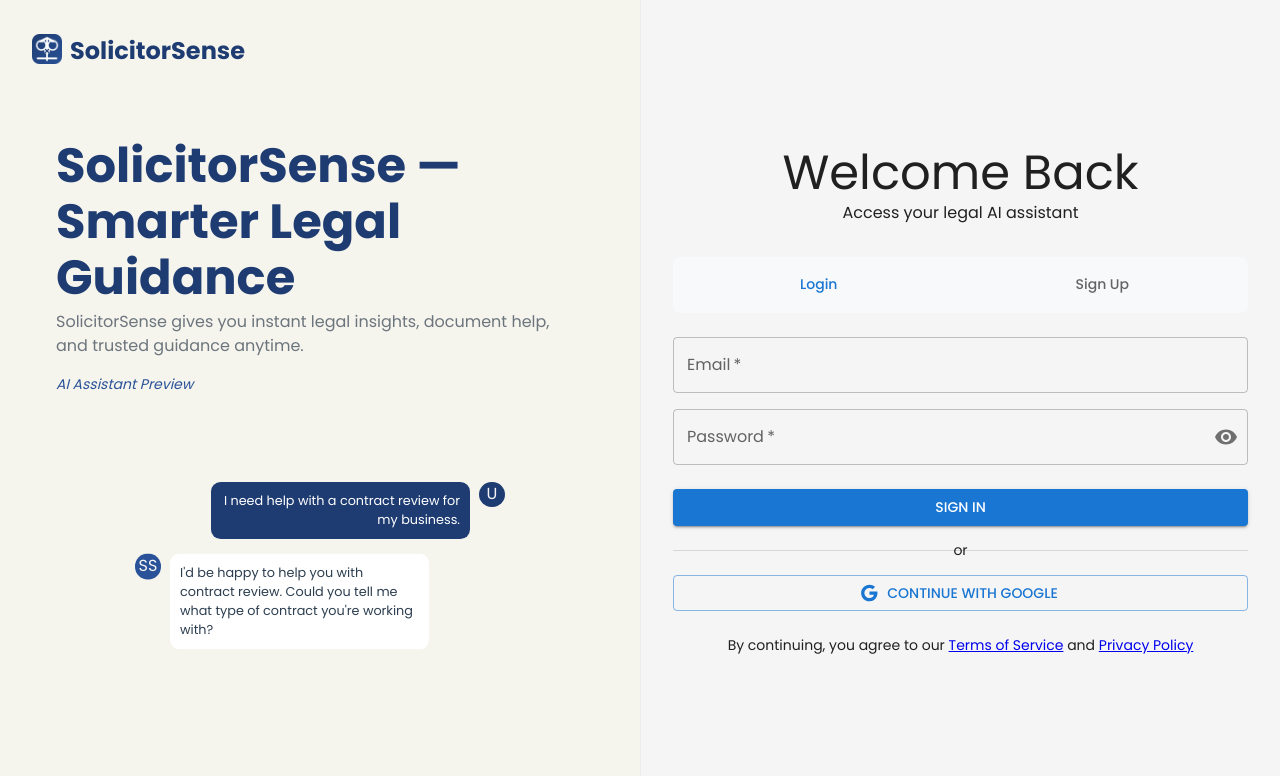
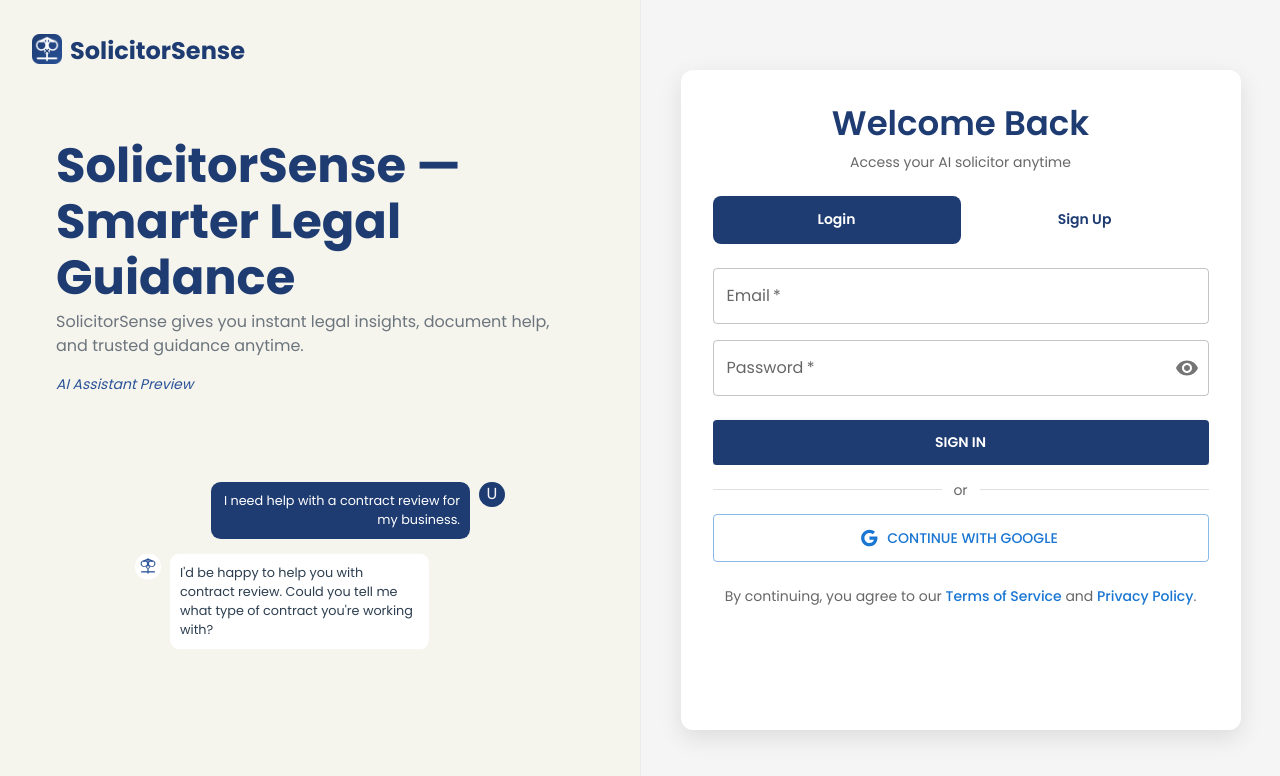
Before and after one commit to a-raheem-salford/SolicitorSense, a Next.js app: page /login in a window 1280 px wide. Shown: the top 776 px of the page. Built offline with nearby package versions, Linux system fonts and the light colour scheme.

Commit message:
authentication pages are done

```diff
--- a/src/app/login/page.js
+++ b/src/app/login/page.js
@@ -52,10 +52,12 @@ export default function LoginPage() {
           xs={12}
           md={6}
           sx={{
+            background: { xs: "#f5f4ed", md: "transparent" },
             height: "100vh",
             borderLeft: { md: "1px solid #e9ecef" },
-            maxWidth: "50vw",
-            minWidth: "50vw",
+            width: { xs: "100vw", md: "50vw" },
+            maxWidth: { xs: "100vw", md: "50vw" },
+            minWidth: { xs: "100vw", md: "50vw" },
           }}
         >
           <AuthForm />
--- a/src/components/auth/AuthForm.js
+++ b/src/components/auth/AuthForm.js
@@ -1,110 +1,195 @@
-'use client';
+"use client";
 
-import React, { useState } from 'react';
+import React, { useState } from "react";
 import {
   Box,
+  Paper,
   Typography,
-  TextField,
-  Button,
   Tabs,
   Tab,
+  TextField,
+  InputAdornment,
+  IconButton,
+  Button,
   Divider,
-  Paper,
-  InputAdornment,
-  IconButton
-} from '@mui/material';
-import { Visibility, VisibilityOff, Google } from '@mui/icons-material';
+} from "@mui/material";
+import { Visibility, VisibilityOff, Google } from "@mui/icons-material";
+import Image from "next/image";
+import { useAuth } from "@/context/AuthContext";
 
 export default function AuthForm() {
+  const { login } = useAuth();
   const [tabValue, setTabValue] = useState(0);
   const [showPassword, setShowPassword] = useState(false);
-  const [loginForm, setLoginForm] = useState({ email: '', password: '' });
-  const [signupForm, setSignupForm] = useState({ name: '', email: '', password: '' });
+  const [loginForm, setLoginForm] = useState({ email: "", password: "" });
+  const [signupForm, setSignupForm] = useState({
+    name: "",
+    email: "",
+    password: "",
+  });
 
   const handleTabChange = (_, newValue) => setTabValue(newValue);
 
   const handleLogin = (e) => {
     e.preventDefault();
-    console.log('Login:', loginForm);
+    const { email, password } = loginForm;
+
+    console.log("Login:", loginForm);
+    login(email, password);
   };
 
   const handleSignup = (e) => {
     e.preventDefault();
-    console.log('Signup:', signupForm);
+    console.log("Signup:", signupForm);
   };
 
   return (
     <Box
       sx={{
-        height: '100%',
-        display: 'flex',
-        flexDirection: 'column',
-        justifyContent: 'center',
-        p: 4
+        height: "100%",
+        display: "flex",
+        flexDirection: "column",
+        justifyContent: "center",
+        alignItems: "center",
+        p: 2,
       }}
     >
-      <Box sx={{ textAlign: 'center', mb: 4 }}>
-        <Typography variant="h3">{tabValue === 0 ? 'Welcome Back' : 'Get Started'}</Typography>
-        <Typography variant="body1">
-          {tabValue === 0 ? 'Access your legal AI assistant' : 'Create your account'}
+      <Box
+        sx={{
+          display: { xs: "flex", md: "none" },
+          alignItems: "center",
+          mb: 4,
+        }}
+      >
+        <Image src={"/logo.png"} alt="logo" width={30} height={30} />
+        <Typography
+          variant="h4"
+          color="#1e3c72"
+          fontWeight={"bold"}
+          fontSize={"1.5rem"}
+          marginTop={"4px"}
+          ml={1}
+        >
+          SolicitorSense
+        </Typography>
+      </Box>
+      <Paper
+        elevation={4}
+        sx={{
+          width: "100%",
+          maxWidth: 560,
+          minHeight: 660,
+          p: 4,
+          borderRadius: 3,
+          boxShadow: "0 8px 24px rgba(0,0,0,0.1)",
+        }}
+      >
+        <Box sx={{ textAlign: "center", mb: 3 }}>
+          <Typography
+            variant="h4"
+            sx={{ fontWeight: 600, mb: 1, color: "#1e3c72" }}
+          >
+            {tabValue === 0 ? "Welcome Back" : "Create Account"}
+          </Typography>
+          <Typography variant="body2" sx={{ color: "text.secondary" }}>
+            {tabValue === 0
+              ? "Access your AI solicitor anytime"
+              : "Sign up to start your legal journey"}
           </Typography>
         </Box>
 
-      <Paper elevation={0} sx={{ backgroundColor: '#f8f9fa', borderRadius: 2, p: 0.5, mb: 3 }}>
         <Tabs
           value={tabValue}
           onChange={handleTabChange}
           variant="fullWidth"
           sx={{
-            '& .MuiTab-root': { textTransform: 'none', fontWeight: 500 },
-            '& .MuiTabs-indicator': { display: 'none' }
+            mb: 3,
+            "& .MuiTab-root": {
+              textTransform: "none",
+              fontWeight: 600,
+              borderRadius: 2,
+              "&.Mui-selected": {
+                bgcolor: "#1e3c72",
+                color: "white",
+              },
+            },
+            "& .MuiTabs-indicator": { display: "none" },
           }}
         >
-          <Tab label="Login" />
-          <Tab label="Sign Up" />
+          <Tab label="Login" sx={{ color: "#1e3c72" }} />
+          <Tab label="Sign Up" sx={{ color: "#1e3c72" }} />
         </Tabs>
-      </Paper>
 
         {tabValue === 0 && (
-        <Box component="form" onSubmit={handleLogin}>
+          <Box
+            component="form"
+            onSubmit={handleLogin}
+            sx={{
+              overflow: "hidden",
+              transition: "height 0.3s ease",
+            }}
+          >
             <TextField
               fullWidth
               label="Email"
               type="email"
               value={loginForm.email}
-            onChange={(e) => setLoginForm({ ...loginForm, email: e.target.value })}
+              onChange={(e) =>
+                setLoginForm({ ...loginForm, email: e.target.value })
+              }
               required
               sx={{ mb: 2 }}
             />
             <TextField
               fullWidth
               label="Password"
-            type={showPassword ? 'text' : 'password'}
+              type={showPassword ? "text" : "password"}
               value={loginForm.password}
-            onChange={(e) => setLoginForm({ ...loginForm, password: e.target.value })}
+              onChange={(e) =>
+                setLoginForm({ ...loginForm, password: e.target.value })
+              }
               required
               InputProps={{
                 endAdornment: (
                   <InputAdornment position="end">
-                  <IconButton onClick={() => setShowPassword(!showPassword)} edge="end">
+                    <IconButton
+                      onClick={() => setShowPassword(!showPassword)}
+                      edge="end"
+                    >
                       {showPassword ? <VisibilityOff /> : <Visibility />}
                     </IconButton>
                   </InputAdornment>
-              )
+                ),
               }}
               sx={{ mb: 3 }}
             />
-          <Button type="submit" fullWidth variant="contained">Sign In</Button>
+            <Button
+              type="submit"
+              fullWidth
+              variant="contained"
+              sx={{ py: 1.3, fontWeight: 600, background: "#1e3c72" }}
+            >
+              Sign In
+            </Button>
           </Box>
         )}
 
         {tabValue === 1 && (
-        <Box component="form" onSubmit={handleSignup}>
+          <Box
+            component="form"
+            onSubmit={handleSignup}
+            sx={{
+              overflow: "hidden",
+              transition: "height 0.3s ease",
+            }}
+          >
             <TextField
               fullWidth
               label="Full Name"
               value={signupForm.name}
-            onChange={(e) => setSignupForm({ ...signupForm, name: e.target.value })}
+              onChange={(e) =>
+                setSignupForm({ ...signupForm, name: e.target.value })
+              }
               required
               sx={{ mb: 2 }}
             />
@@ -113,46 +198,90 @@ export default function AuthForm() {
               label="Email"
               type="email"
               value={signupForm.email}
-            onChange={(e) => setSignupForm({ ...signupForm, email: e.target.value })}
+              onChange={(e) =>
+                setSignupForm({ ...signupForm, email: e.target.value })
+              }
               required
               sx={{ mb: 2 }}
             />
             <TextField
               fullWidth
               label="Password"
-            type={showPassword ? 'text' : 'password'}
+              type={showPassword ? "text" : "password"}
               value={signupForm.password}
-            onChange={(e) => setSignupForm({ ...signupForm, password: e.target.value })}
+              onChange={(e) =>
+                setSignupForm({ ...signupForm, password: e.target.value })
+              }
               required
               InputProps={{
                 endAdornment: (
                   <InputAdornment position="end">
-                  <IconButton onClick={() => setShowPassword(!showPassword)} edge="end">
+                    <IconButton
+                      onClick={() => setShowPassword(!showPassword)}
+                      edge="end"
+                    >
                       {showPassword ? <VisibilityOff /> : <Visibility />}
                     </IconButton>
                   </InputAdornment>
-              )
+                ),
               }}
               sx={{ mb: 3 }}
             />
-          <Button type="submit" fullWidth variant="contained">Create Account</Button>
+            <Button
+              type="submit"
+              fullWidth
+              variant="contained"
+              sx={{ py: 1.3, fontWeight: 600, background: "#1e3c72" }}
+            >
+              Create Account
+            </Button>
           </Box>
         )}
 
-      <Box sx={{ position: 'relative', my: 3 }}>
+        <Box sx={{ position: "relative", my: 3 }}>
           <Divider />
-        <Typography variant="body2" sx={{ position: 'absolute', top: '50%', left: '50%', transform: 'translate(-50%, -50%)', px: 2 }}>
+          <Typography
+            variant="body2"
+            sx={{
+              position: "absolute",
+              top: "50%",
+              left: "50%",
+              transform: "translate(-50%, -50%)",
+              px: 1.5,
+              backgroundColor: "background.paper",
+              color: "text.secondary",
+            }}
+          >
             or
           </Typography>
         </Box>
 
-      <Button fullWidth variant="outlined" startIcon={<Google />} sx={{ mb: 3 }}>
+        <Button
+          fullWidth
+          variant="outlined"
+          startIcon={<Google />}
+          sx={{ py: 1.3, fontWeight: 500 }}
+        >
           Continue with Google
         </Button>
 
-      <Typography variant="body2" sx={{ textAlign: 'center' }}>
-        By continuing, you agree to our <a href="#">Terms of Service</a> and <a href="#">Privacy Policy</a>
+        <Typography
+          variant="body2"
+          sx={{
+            mt: 3,
+            textAlign: "center",
+            color: "text.secondary",
+            "& a": {
+              color: "primary.main",
+              textDecoration: "none",
+              fontWeight: 500,
+            },
+          }}
+        >
+          By continuing, you agree to our <a href="#">Terms of Service</a> and{" "}
+          <a href="#">Privacy Policy</a>.
         </Typography>
+      </Paper>
     </Box>
   );
 }
--- a/src/components/auth/ChatPreviewSidebar.js
+++ b/src/components/auth/ChatPreviewSidebar.js
@@ -236,11 +236,19 @@ export default function ChatPreviewSidebar() {
                   sx={{
                     width: 32,
                     height: 32,
-                    backgroundColor:
-                      msg.type === "user" ? "#1e3c72" : "#2a5298",
+                    backgroundColor: msg.type === "user" ? "#1e3c72" : "white",
                   }}
                 >
-                  {msg.type === "user" ? "U" : "SS"}
+                  {msg.type === "user" ? (
+                    "U"
+                  ) : (
+                    <Image
+                      src={"/small_logo.png"}
+                      alt="logo"
+                      width={24}
+                      height={24}
+                    />
+                  )}
                 </Avatar>
                 <Box
                   sx={{
@@ -261,9 +269,14 @@ export default function ChatPreviewSidebar() {
             <Fade in>
               <Box sx={{ display: "flex", alignItems: "flex-start", gap: 1.5 }}>
                 <Avatar
-                  sx={{ width: 32, height: 32, backgroundColor: "#2a5298" }}
+                  sx={{ width: 32, height: 32, backgroundColor: "white" }}
                 >
-                  SS
+                  <Image
+                    src={"/small_logo.png"}
+                    alt="logo"
+                    width={24}
+                    height={24}
+                  />
                 </Avatar>
                 <TypingIndicator />
               </Box>
```
Also changed, not shown: public/small_logo.png (added). Lines whose indentation alone changed are shown as unchanged.
